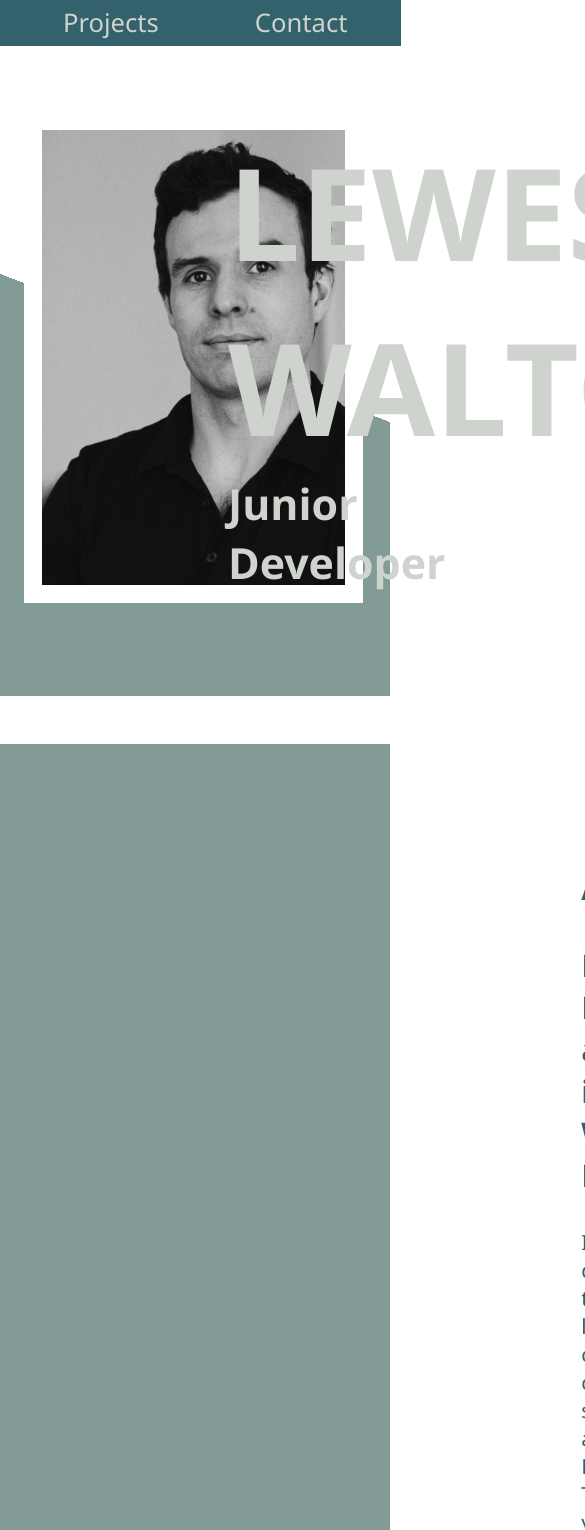
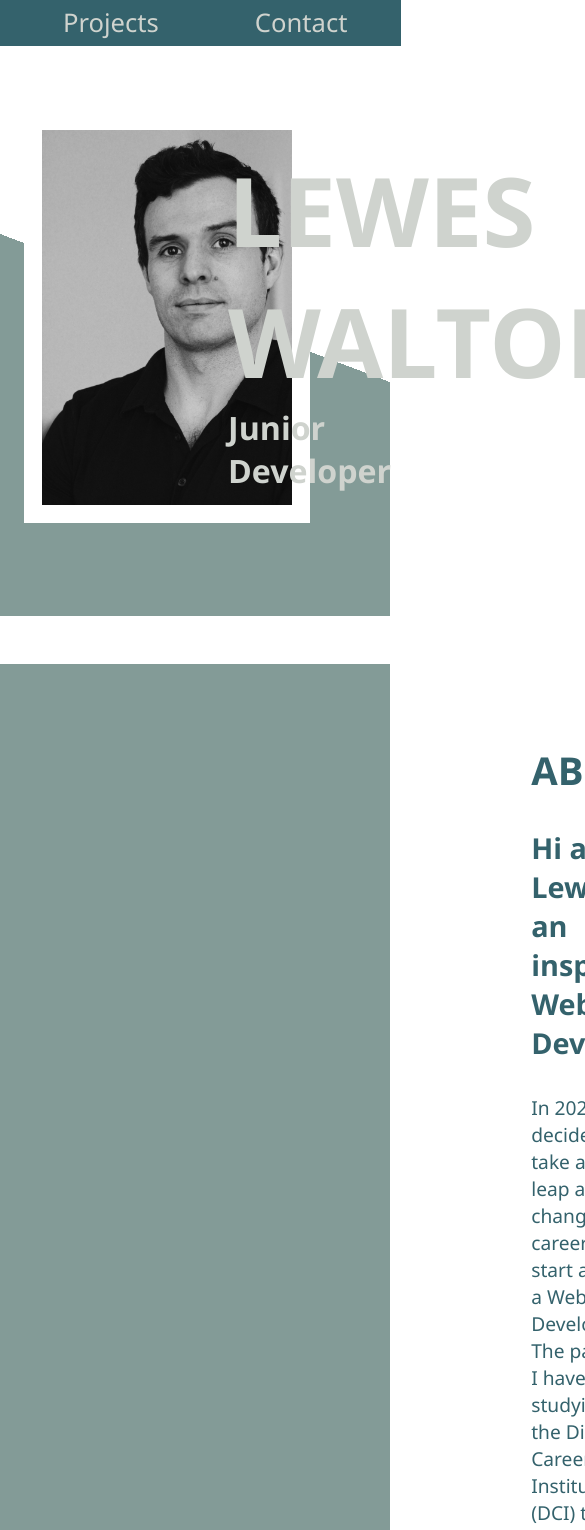
Before and after one commit to Lewdawg/mySite, a React (Create React App) app: page / in a window 390 px wide. Shown: the top 1530 px of the page, 585 px wide, since content can reach past the window. Built offline with nearby package versions, Linux system fonts and the light colour scheme.

Commit message:
more responsiveness

```diff
--- a/src/App.css
+++ b/src/App.css
@@ -35,6 +35,7 @@ padding: 4rem 0;
   color: #cfd3ce;
   width: 50%;
 }
+
 .bigName h1 {
   padding-top: 10%;
 }
@@ -62,19 +63,32 @@ padding: 4rem 0;
   }
 
   .imgMe {
-    margin-right: 20%;
     height: 455px;
     padding-top: 1.5rem;
   }
 
   .bigName {
     font-size: 4rem;
-    text-align: left;
-    color: #cfd3ce;
     width: 52%;
   }
-  .bigName h1 {
-    padding-top: 10%;
+}
+
+@media screen and (max-width: 992px) {
+
+  .imgMe {
+    margin-right: 15%;
+    height: 375px;
+  }
+
+  .bigName {
+    font-size: 3.3rem;
+  }
+}
+
+@media screen and (max-width: 835px) {
+
+  .bigName {
+    font-size: 3rem;
   }
 
 }
--- a/src/components/about/About.css
+++ b/src/components/about/About.css
@@ -46,5 +46,20 @@
       .arrows {
         height: 450px;
       }
+    }
+
+    @media screen and (max-width: 992px) {
+
+      .aboutSection {
+        padding: 2rem 0;
+      }
+
+      .aboutText {
+        font-size: 1.2rem;
+      }
+
+      .arrows {
+        height: 400px;
+      }
 
     }
--- a/src/components/contact/Contact.css
+++ b/src/components/contact/Contact.css
@@ -45,3 +45,17 @@
   }
 
 }
+
+
+@media screen and (max-width: 992px){
+
+  .contactSection {
+    background-image: -webkit-linear-gradient(243deg, #c6b497  50%, #cfd3ce 50%);
+  }
+
+  .row img{
+    height: 70px;
+  }
+
+
+}
--- a/src/components/projects/Projects.css
+++ b/src/components/projects/Projects.css
@@ -16,7 +16,7 @@
     padding: 1rem;
   } */
 
-  .projectDivs{
+  .projectDivs {
     margin: 1rem;
     padding: 1rem;
     display: flex;
@@ -100,6 +100,11 @@
     background-image: -webkit-linear-gradient(243deg, #839b97  50%, #c6b497 50%);
   }
 
+  .projectDivs {
+    margin: .5rem;
+    padding: .5rem;
+  }
+
   .projectDivs div {
     max-width: 18%;
   }
@@ -112,3 +117,20 @@
   }
 
 }
+
+@media screen and (max-width: 992px) {
+
+  .projectDivs {
+    margin: .5rem;
+    padding: .5rem;
+  }
+
+  .projImg {
+    height: 100px;
+  }
+
+  .tags {
+    padding: .5rem;
+  }
+
+}
--- a/src/components/skills/Skills.css
+++ b/src/components/skills/Skills.css
@@ -31,3 +31,14 @@ padding: 2.7rem;
 .logos div:hover p {
 visibility: visible;
 }
+
+
+/********************** Responsiveness **************/
+
+@media screen and (max-width: 992px) {
+
+  .skillSection img {
+    height: 130px;
+  }
+
+}
```
